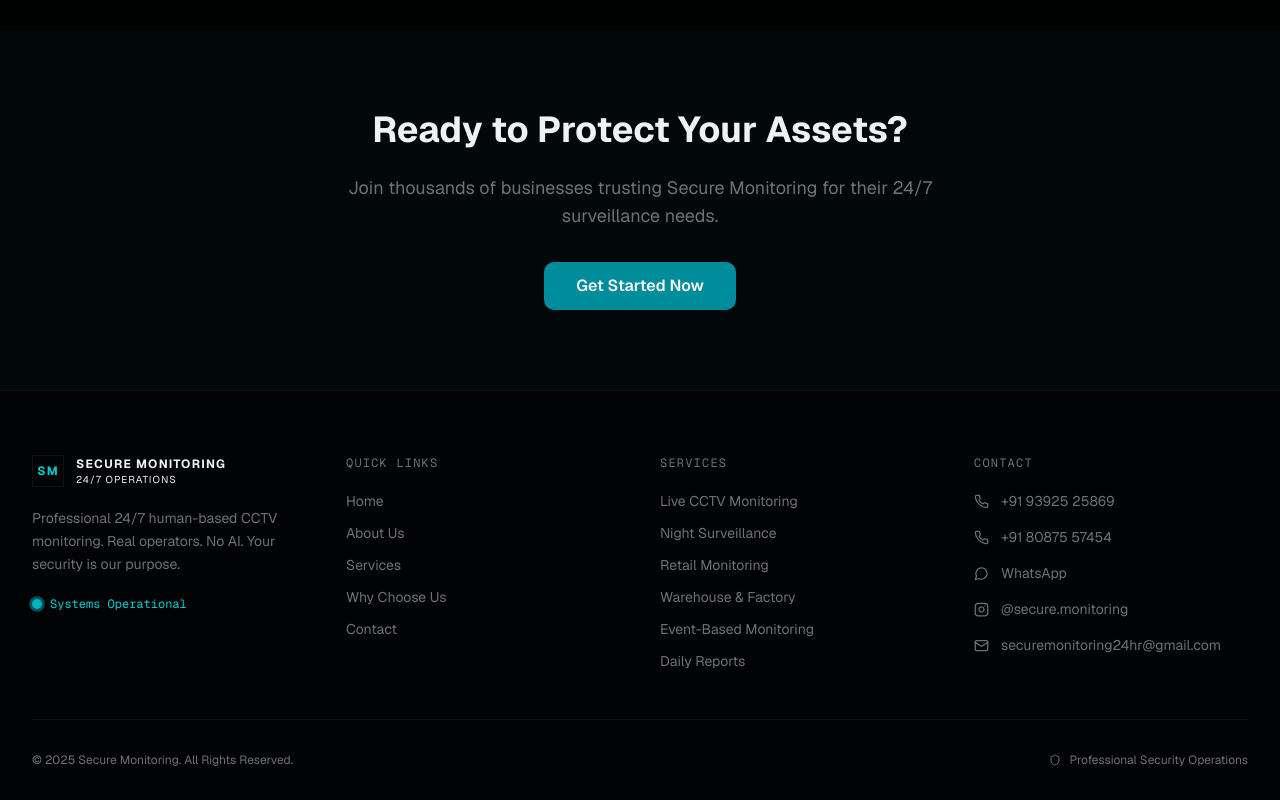
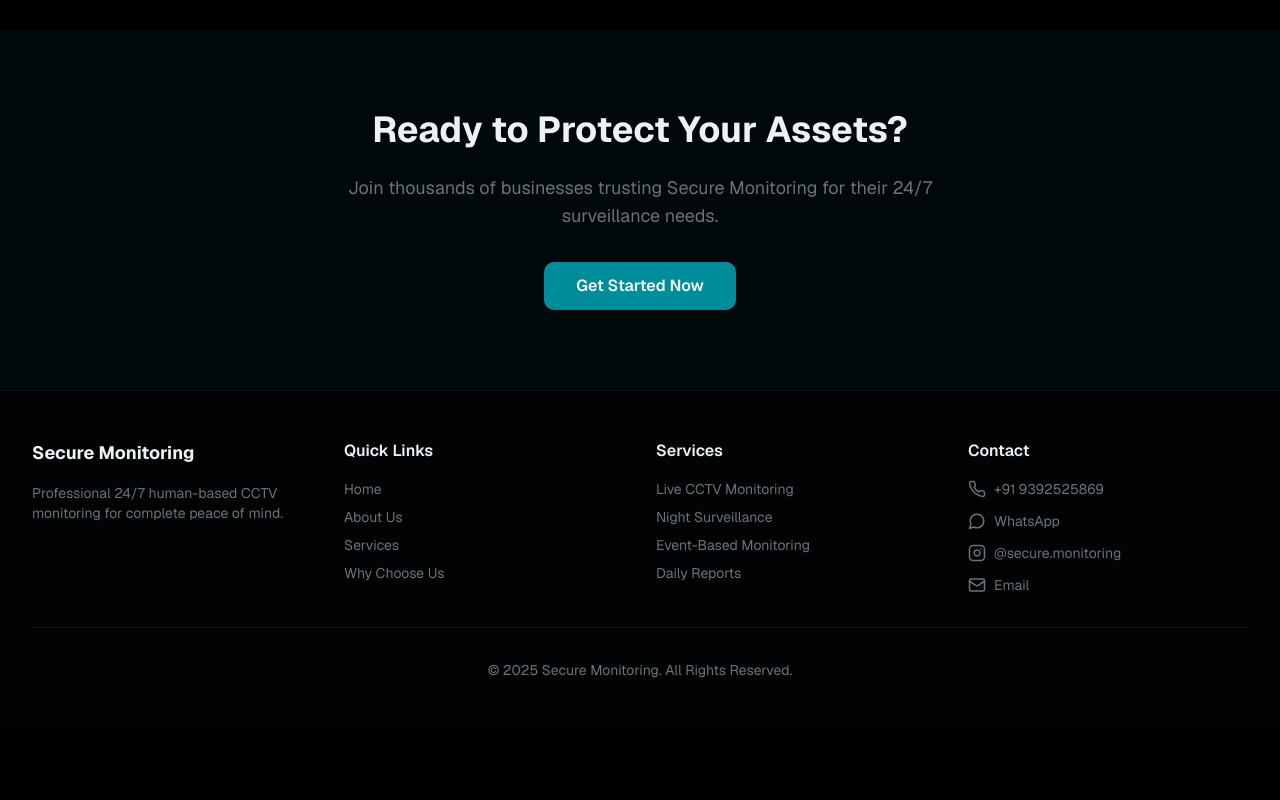
Before and after one commit to 3v8lmortyl-max/secure-monitoring-website-, a Next.js app: page / in a window 1280 px wide. Shown: the part 2795-3595 px from the top of the page. After the commit the page ends 3523 px from the top, so only its background shows below. Built offline with nearby package versions, Linux system fonts and the light colour scheme.

Commit message:
Restore: revert components/footer.tsx to last working commit to fix Vercel build

```diff
--- a/components/footer.tsx
+++ b/components/footer.tsx
@@ -1,108 +1,69 @@
 import Link from 'next/link'
-import { Mail, Phone, Instagram, MessageCircle, Shield } from 'lucide-react'
+import { Mail, Phone, Instagram, MessageCircle } from 'lucide-react'
 
 export function Footer() {
   return (
     <footer className="bg-card border-t border-border">
-      <div className="max-w-7xl mx-auto px-4 sm:px-6 lg:px-8 pt-16 pb-8">
-        <div className="grid grid-cols-1 md:grid-cols-4 gap-10 mb-12">
-          {/* Brand */}
-          <div className="md:col-span-1">
-            <div className="flex items-center gap-3 mb-5">
-              <div className="w-8 h-8 border border-cyan/60 flex items-center justify-center relative">
-                <span className="text-cyan font-bold text-xs tracking-widest">SM</span>
-              </div>
-              <div>
-                <div className="font-bold text-xs tracking-widest uppercase">Secure Monitoring</div>
-                <div className="text-[10px] tracking-widest text-cyan/60 uppercase">24/7 Operations</div>
-              </div>
-            </div>
-            <p className="text-sm text-muted-foreground leading-relaxed mb-5">
-              Professional 24/7 human-based CCTV monitoring. Real operators. No AI. Your security is our purpose.
+      <div className="max-w-7xl mx-auto px-4 sm:px-6 lg:px-8 py-12">
+        <div className="grid grid-cols-1 md:grid-cols-4 gap-8 mb-8">
+          {/* Company Info */}
+          <div>
+            <h3 className="font-bold text-lg mb-4">Secure Monitoring</h3>
+            <p className="text-muted-foreground text-sm">
+              Professional 24/7 human-based CCTV monitoring for complete peace of mind.
             </p>
-            <div className="flex items-center gap-2 text-xs text-cyan font-mono">
-              <div className="pulse-dot w-2 h-2" />
-              <span>Systems Operational</span>
-            </div>
           </div>
 
           {/* Quick Links */}
           <div>
-            <div className="text-xs tracking-widest uppercase text-muted-foreground mb-5 font-mono">Quick Links</div>
-            <ul className="space-y-3 text-sm">
-              {[
-                { href: '/', label: 'Home' },
-                { href: '/about', label: 'About Us' },
-                { href: '/services', label: 'Services' },
-                { href: '/why-us', label: 'Why Choose Us' },
-                { href: '/contact', label: 'Contact' },
-              ].map((l) => (
-                <li key={l.href}>
-                  <Link href={l.href} className="text-muted-foreground hover:text-cyan transition-colors">
-                    {l.label}
-                  </Link>
-                </li>
-              ))}
+            <h4 className="font-semibold mb-4">Quick Links</h4>
+            <ul className="space-y-2 text-sm">
+              <li><Link href="/" className="text-muted-foreground hover:text-foreground transition-colors">Home</Link></li>
+              <li><Link href="/about" className="text-muted-foreground hover:text-foreground transition-colors">About Us</Link></li>
+              <li><Link href="/services" className="text-muted-foreground hover:text-foreground transition-colors">Services</Link></li>
+              <li><Link href="/why-us" className="text-muted-foreground hover:text-foreground transition-colors">Why Choose Us</Link></li>
             </ul>
           </div>
 
           {/* Services */}
           <div>
-            <div className="text-xs tracking-widest uppercase text-muted-foreground mb-5 font-mono">Services</div>
-            <ul className="space-y-3 text-sm">
-              {[
-                'Live CCTV Monitoring',
-                'Night Surveillance',
-                'Retail Monitoring',
-                'Warehouse & Factory',
-                'Event-Based Monitoring',
-                'Daily Reports',
-              ].map((s) => (
-                <li key={s}>
-                  <Link href="/services" className="text-muted-foreground hover:text-cyan transition-colors">
-                    {s}
-                  </Link>
-                </li>
-              ))}
+            <h4 className="font-semibold mb-4">Services</h4>
+            <ul className="space-y-2 text-sm">
+              <li><Link href="/services" className="text-muted-foreground hover:text-foreground transition-colors">Live CCTV Monitoring</Link></li>
+              <li><Link href="/services" className="text-muted-foreground hover:text-foreground transition-colors">Night Surveillance</Link></li>
+              <li><Link href="/services" className="text-muted-foreground hover:text-foreground transition-colors">Event-Based Monitoring</Link></li>
+              <li><Link href="/services" className="text-muted-foreground hover:text-foreground transition-colors">Daily Reports</Link></li>
             </ul>
           </div>
 
           {/* Contact */}
           <div>
-            <div className="text-xs tracking-widest uppercase text-muted-foreground mb-5 font-mono">Contact</div>
-            <div className="space-y-4">
-              <a href="tel:+919392525869" className="flex items-center gap-3 text-sm text-muted-foreground hover:text-cyan transition-colors">
-                <Phone size={15} className="flex-shrink-0 text-cyan/60" />
-                +91 93925 25869
+            <h4 className="font-semibold mb-4">Contact</h4>
+            <div className="space-y-3">
+              <a href="tel:+919392525869" className="flex items-center space-x-2 text-muted-foreground hover:text-foreground transition-colors">
+                <Phone size={18} />
+                <span className="text-sm">+91 9392525869</span>
               </a>
-              <a href="tel:+918087557454" className="flex items-center gap-3 text-sm text-muted-foreground hover:text-cyan transition-colors">
-                <Phone size={15} className="flex-shrink-0 text-cyan/60" />
-                +91 80875 57454
+              <a href="https://wa.me/919392525869" target="_blank" rel="noopener noreferrer" className="flex items-center space-x-2 text-muted-foreground hover:text-foreground transition-colors">
+                <MessageCircle size={18} />
+                <span className="text-sm">WhatsApp</span>
               </a>
-              <a href="https://wa.me/919392525869" target="_blank" rel="noopener noreferrer" className="flex items-center gap-3 text-sm text-muted-foreground hover:text-cyan transition-colors">
-                <MessageCircle size={15} className="flex-shrink-0 text-cyan/60" />
-                WhatsApp
+              <a href="https://instagram.com/secure.monitoring" target="_blank" rel="noopener noreferrer" className="flex items-center space-x-2 text-muted-foreground hover:text-foreground transition-colors">
+                <Instagram size={18} />
+                <span className="text-sm">@secure.monitoring</span>
               </a>
-              <a href="https://instagram.com/secure.monitoring" target="_blank" rel="noopener noreferrer" className="flex items-center gap-3 text-sm text-muted-foreground hover:text-cyan transition-colors">
-                <Instagram size={15} className="flex-shrink-0 text-cyan/60" />
-                @secure.monitoring
-              </a>
-              <a href="mailto:securemonitoring24hr@gmail.com" className="flex items-center gap-3 text-sm text-muted-foreground hover:text-cyan transition-colors">
-                <Mail size={15} className="flex-shrink-0 text-cyan/60" />
-                securemonitoring24hr@gmail.com
+              <a href="mailto:securemonitoring24hr@gmail.com" className="flex items-center space-x-2 text-muted-foreground hover:text-foreground transition-colors">
+                <Mail size={18} />
+                <span className="text-sm">Email</span>
               </a>
             </div>
           </div>
         </div>
 
-        <div className="border-t border-border pt-8 flex flex-col sm:flex-row justify-between items-center gap-4">
-          <p className="text-xs text-muted-foreground">
+        <div className="border-t border-border pt-8">
+          <p className="text-center text-muted-foreground text-sm">
             © 2025 Secure Monitoring. All Rights Reserved.
           </p>
-          <div className="flex items-center gap-2 text-xs text-muted-foreground">
-            <Shield size={12} className="text-cyan/60" />
-            <span>Professional Security Operations</span>
-          </div>
         </div>
       </div>
     </footer>
```
